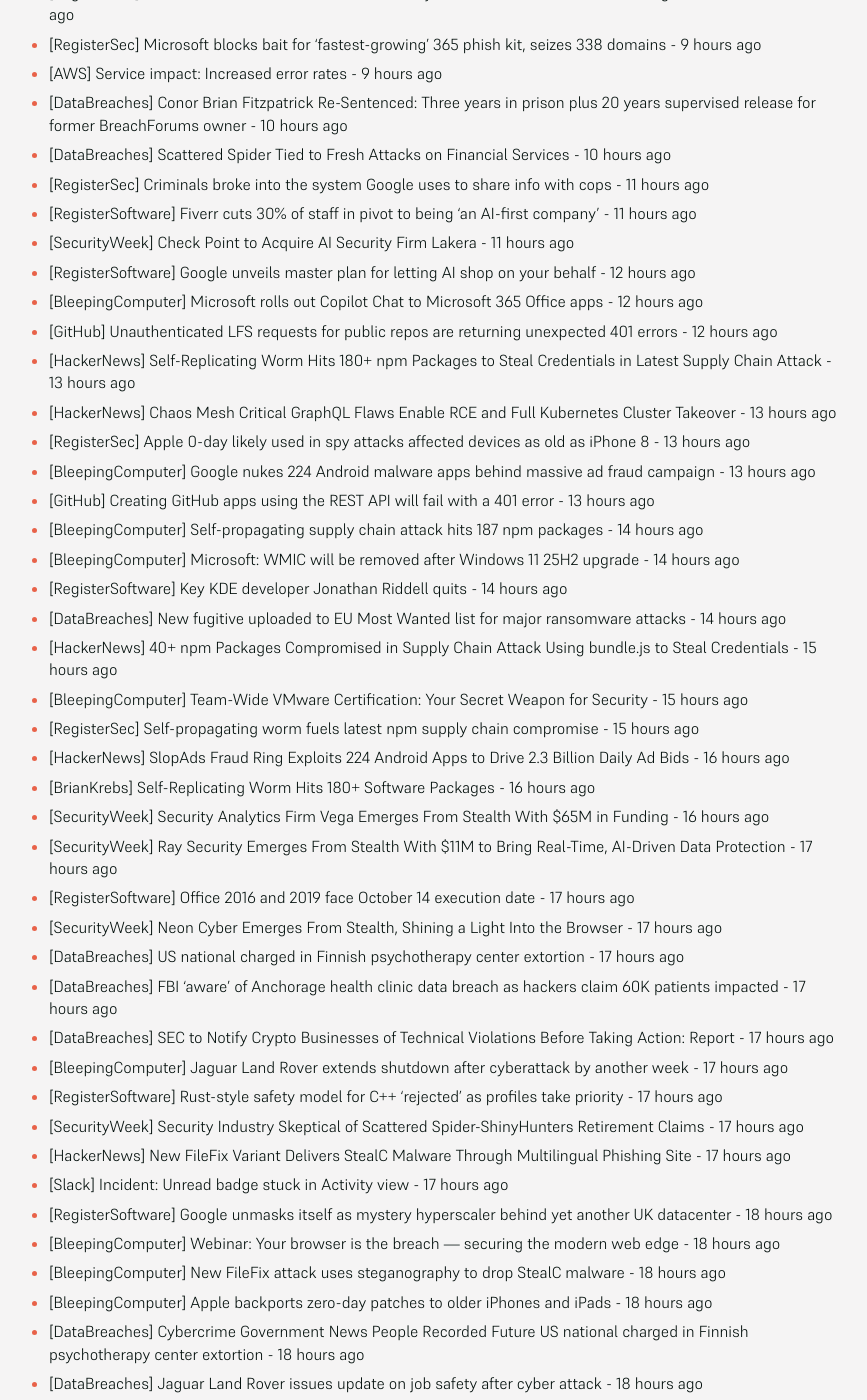
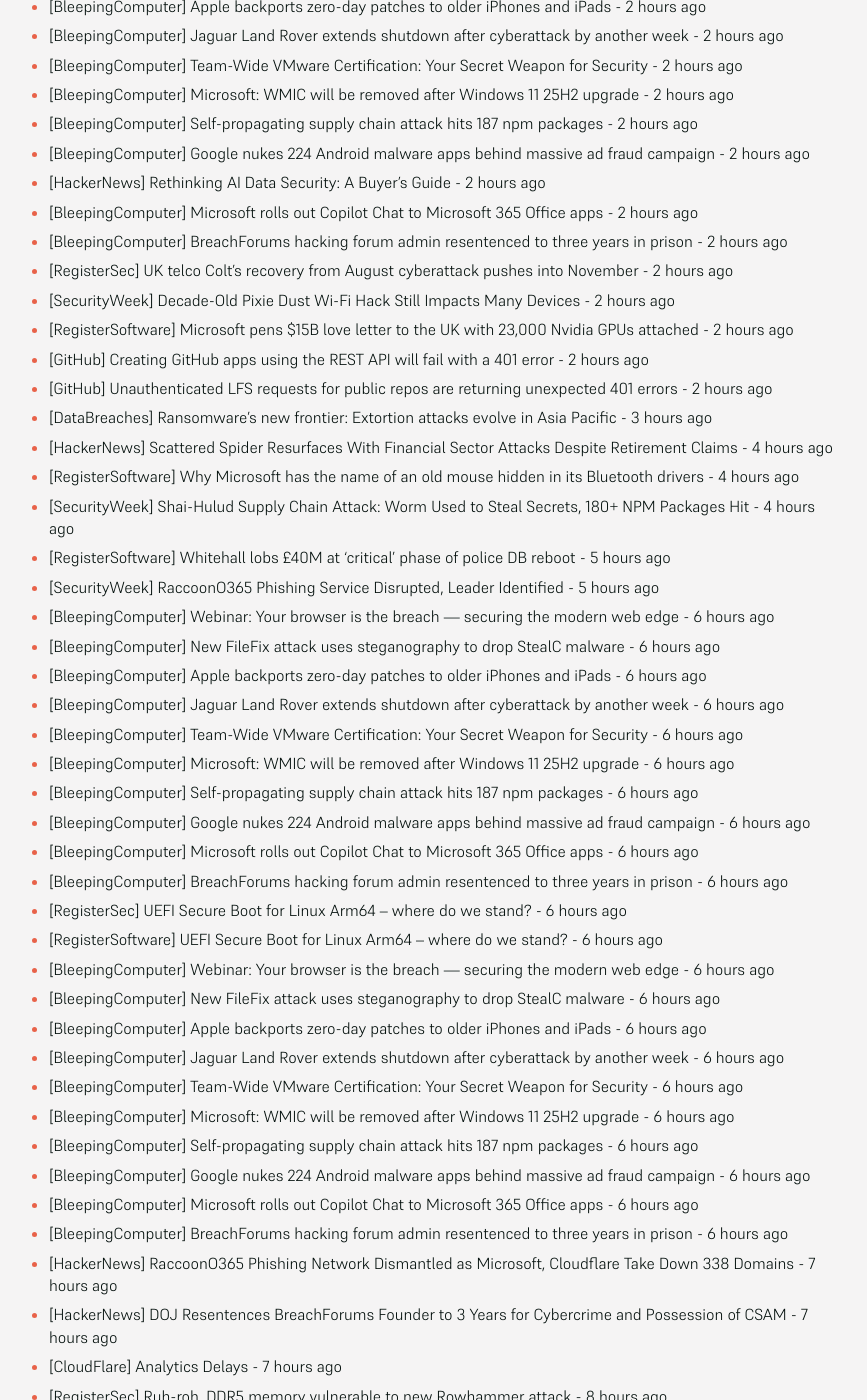
Before and after one commit to SecOpsNews/news, a Jekyll site: the page built from index.md, in a window 1280 px wide and 1400 px high, scrolled down 625 px. Shown: the whole window, without its empty margins (215-1082 px from the left). Built offline with Jekyll 4.4.1, drawn with Linux system fonts in a browser that asks for light colours; some of the changed text lies outside the part shown.

Commit message:
New Feed

```diff
--- a/index.md
+++ b/index.md
@@ -9,79 +9,132 @@ description: Latest Updates
 
 <!-- SecOps start -->
 
-- [HackerNews] RaccoonO365 Phishing Network Dismantled as Microsoft, Cloudflare Take Down 338 Domains - 23 minutes ago
-- [HackerNews] DOJ Resentences BreachForums Founder to 3 Years for Cybercrime and Possession of CSAM - 23 minutes ago
-- [CloudFlare] Analytics Delays - 47 minutes ago
-- [RegisterSec] Ruh-roh. DDR5 memory vulnerable to new Rowhammer attack - 1 hour ago
-- [HackerNews] RaccoonO365 Phishing Network Shut Down After Microsoft and Cloudflare Disrupt 338 Domains - 2 hours ago
-- [RegisterSec] Australia to let Big Tech choose its own adventure to enact kids social media ban - 4 hours ago
-- [SecurityWeek] CrowdStrike to Acquire Pangea to Launch AI Detection and Response (AIDR) - 8 hours ago
-- [AWS] Service is operating normally: [RESOLVED] Increased error rates - 8 hours ago
-- [BleepingComputer] BreachForums hacking forum admin resentenced to three years in prison - 9 hours ago
-- [RegisterSec] FileFix attacks use fake Facebook security alerts to trick victims into running infostealers - 9 hours ago
-- [RegisterSec] Microsoft blocks bait for ‘fastest-growing’ 365 phish kit, seizes 338 domains - 9 hours ago
-- [AWS] Service impact: Increased error rates - 9 hours ago
-- [DataBreaches] Conor Brian Fitzpatrick Re-Sentenced: Three years in prison plus 20 years supervised release for former BreachForums owner - 10 hours ago
-- [DataBreaches] Scattered Spider Tied to Fresh Attacks on Financial Services - 10 hours ago
-- [RegisterSec] Criminals broke into the system Google uses to share info with cops - 11 hours ago
-- [RegisterSoftware] Fiverr cuts 30% of staff in pivot to being 'an AI-first company' - 11 hours ago
-- [SecurityWeek] Check Point to Acquire AI Security Firm Lakera - 11 hours ago
-- [RegisterSoftware] Google unveils master plan for letting AI shop on your behalf - 12 hours ago
-- [BleepingComputer] Microsoft rolls out Copilot Chat to Microsoft 365 Office apps - 12 hours ago
-- [GitHub] Unauthenticated LFS requests for public repos are returning unexpected 401 errors - 12 hours ago
-- [HackerNews] Self-Replicating Worm Hits 180+ npm Packages to Steal Credentials in Latest Supply Chain Attack - 13 hours ago
-- [HackerNews] Chaos Mesh Critical GraphQL Flaws Enable RCE and Full Kubernetes Cluster Takeover - 13 hours ago
-- [RegisterSec] Apple 0-day likely used in spy attacks affected devices as old as iPhone 8 - 13 hours ago
-- [BleepingComputer] Google nukes 224 Android malware apps behind massive ad fraud campaign - 13 hours ago
-- [GitHub] Creating GitHub apps using the REST API will fail with a 401 error - 13 hours ago
-- [BleepingComputer] Self-propagating supply chain attack hits 187 npm packages - 14 hours ago
-- [BleepingComputer] Microsoft: WMIC will be removed after Windows 11 25H2 upgrade - 14 hours ago
-- [RegisterSoftware] Key KDE developer Jonathan Riddell quits - 14 hours ago
-- [DataBreaches] New fugitive uploaded to EU Most Wanted list for major ransomware attacks - 14 hours ago
-- [HackerNews] 40+ npm Packages Compromised in Supply Chain Attack Using bundle.js to Steal Credentials - 15 hours ago
-- [BleepingComputer] Team-Wide VMware Certification: Your Secret Weapon for Security - 15 hours ago
-- [RegisterSec] Self-propagating worm fuels latest npm supply chain compromise - 15 hours ago
-- [HackerNews] SlopAds Fraud Ring Exploits 224 Android Apps to Drive 2.3 Billion Daily Ad Bids - 16 hours ago
-- [BrianKrebs] Self-Replicating Worm Hits 180+ Software Packages - 16 hours ago
-- [SecurityWeek] Security Analytics Firm Vega Emerges From Stealth With $65M in Funding - 16 hours ago
-- [SecurityWeek] Ray Security Emerges From Stealth With $11M to Bring Real-Time, AI-Driven Data Protection - 17 hours ago
-- [RegisterSoftware] Office 2016 and 2019 face October 14 execution date - 17 hours ago
-- [SecurityWeek] Neon Cyber Emerges From Stealth, Shining a Light Into the Browser - 17 hours ago
-- [DataBreaches] US national charged in Finnish psychotherapy center extortion - 17 hours ago
-- [DataBreaches] FBI ‘aware’ of Anchorage health clinic data breach as hackers claim 60K patients impacted - 17 hours ago
-- [DataBreaches] SEC to Notify Crypto Businesses of Technical Violations Before Taking Action: Report - 17 hours ago
-- [BleepingComputer] Jaguar Land Rover extends shutdown after cyberattack by another week - 17 hours ago
-- [RegisterSoftware] Rust-style safety model for C++ 'rejected' as profiles take priority - 17 hours ago
-- [SecurityWeek] Security Industry Skeptical of Scattered Spider-ShinyHunters Retirement Claims - 17 hours ago
-- [HackerNews] New FileFix Variant Delivers StealC Malware Through Multilingual Phishing Site - 17 hours ago
-- [Slack] Incident: Unread badge stuck in Activity view - 17 hours ago
-- [RegisterSoftware] Google unmasks itself as mystery hyperscaler behind yet another UK datacenter - 18 hours ago
-- [BleepingComputer] Webinar: Your browser is the breach — securing the modern web edge - 18 hours ago
-- [BleepingComputer] New FileFix attack uses steganography to drop StealC malware - 18 hours ago
-- [BleepingComputer] Apple backports zero-day patches to older iPhones and iPads - 18 hours ago
-- [DataBreaches] Cybercrime Government News People  Recorded Future US national charged in Finnish psychotherapy center extortion - 18 hours ago
-- [DataBreaches] Jaguar Land Rover issues update on job safety after cyber attack - 18 hours ago
-- [DataBreaches] China slaps 1-hour deadline on reporting serious cyber incidents - 18 hours ago
-- [RegisterSec] 'FileFix' attacks use fake Facebook security alerts to trick victims into running infostealers - 18 hours ago
-- [CloudFlare] Issues with Durable Objects in Western Europe - 18 hours ago
-- [SecurityWeek] Neon Cyber Emerges from Stealth, Shining a Light into the Browser - 19 hours ago
-- [SecurityWeek] Rowhammer Attack Demonstrated Against DDR5 - 19 hours ago
-- [HackerNews] Securing the Agentic Era: Introducing Astrix's AI Agent Control Plane - 19 hours ago
-- [HackerNews] Apple Backports Fix for CVE-2025-43300 Exploited in Sophisticated Spyware Attack - 19 hours ago
-- [RegisterSoftware] Campaigners urge EU to mandate 15 years of OS updates - 19 hours ago
-- [SecurityWeek] ChatGPT’s Calendar Integration Can Be Exploited to Steal Emails - 19 hours ago
-- [RegisterSec] JLR stuck in neutral as losses skyrocket amid cyberattack cleanup - 19 hours ago
-- [SecurityWeek] ChatGPT’s New Calendar Integration Can Be Abused to Steal Emails - 19 hours ago
-- [RegisterSoftware] The end of Windows 10 means early Surface Hub hardware will be bricking it - 20 hours ago
-- [SecurityWeek] Fraud Prevention Company SEON Raises $80 Million in Series C Funding - 20 hours ago
-- [RegisterSoftware] Google unmasks itself as mystery hyperscaler behind £3.75B UK datacenter - 21 hours ago
-- [CloudFlare] Delays with Log Explorer - 21 hours ago
-- [RegisterSoftware] Overmind bags $6M to predict deployment blast radius before the explosion - 21 hours ago
-- [SecurityWeek] Endpoint Security Firm Remedio Raises $65 Million in First Funding Round - 22 hours ago
-- [SecurityWeek] Apple Rolls Out iOS 26, macOS Tahoe 26 With Patches for Over 50 Vulnerabilities - 22 hours ago
-- [RegisterSoftware] Linux Mint picks up the pace with LMDE 7 and Wayland-ready Cinnamon - 22 hours ago
-- [HackerNews] Phoenix RowHammer Attack Bypasses Advanced DDR5 Memory Protections in 109 Seconds - 23 hours ago
-- [RegisterSec] China slaps 1-hour deadline on reporting serious cyber incidents - 23 hours ago
+- [SecurityWeek] RegScale Raises $30 Million for GRC Platform - 29 minutes ago
+- [RegisterSoftware] Return on investment for Copilot? Microsoft has work to do - 29 minutes ago
+- [BleepingComputer] Microsoft and Cloudflare disrupt massive RaccoonO365 phishing service - 29 minutes ago
+- [RegisterSec] BreachForums kingpin goes from walk-free deal to 3-year stretch - 56 minutes ago
+- [RegisterSoftware] Strong Java LTS arrives with the release of 25 - 56 minutes ago
+- [HackerNews] From Quantum Hacks to AI Defenses – Expert Guide to Building Unbreakable Cyber Resilience - 56 minutes ago
+- [SecurityWeek] Details Emerge on Chinese Hacking Operation Impersonating US Lawmaker - 56 minutes ago
+- [SecurityWeek] Scalekit Raises $5.5 Million to Secure AI Agent Authentication - 1 hour ago
+- [SecurityWeek] BreachForums Owner Sent to Prison in Resentencing - 1 hour ago
+- [DataBreaches] Latvian health authority official and IT company head fined for data breach - 1 hour ago
+- [BleepingComputer] New FileFix attack uses steganography to drop StealC malware - 2 hours ago
+- [BleepingComputer] Apple backports zero-day patches to older iPhones and iPads - 2 hours ago
+- [BleepingComputer] Jaguar Land Rover extends shutdown after cyberattack by another week - 2 hours ago
+- [BleepingComputer] Team-Wide VMware Certification: Your Secret Weapon for Security - 2 hours ago
+- [BleepingComputer] Microsoft: WMIC will be removed after Windows 11 25H2 upgrade - 2 hours ago
+- [BleepingComputer] Self-propagating supply chain attack hits 187 npm packages - 2 hours ago
+- [BleepingComputer] Google nukes 224 Android malware apps behind massive ad fraud campaign - 2 hours ago
+- [HackerNews] Rethinking AI Data Security: A Buyer's Guide - 2 hours ago
+- [BleepingComputer] Microsoft rolls out Copilot Chat to Microsoft 365 Office apps - 2 hours ago
+- [BleepingComputer] BreachForums hacking forum admin resentenced to three years in prison - 2 hours ago
+- [RegisterSec] UK telco Colt’s recovery from August cyberattack pushes into November - 2 hours ago
+- [SecurityWeek] Decade-Old Pixie Dust Wi-Fi Hack Still Impacts Many Devices - 2 hours ago
+- [RegisterSoftware] Microsoft pens $15B love letter to the UK with 23,000 Nvidia GPUs attached - 2 hours ago
+- [GitHub] Creating GitHub apps using the REST API will fail with a 401 error - 2 hours ago
+- [GitHub] Unauthenticated LFS requests for public repos are returning unexpected 401 errors - 2 hours ago
+- [DataBreaches] Ransomware’s new frontier: Extortion attacks evolve in Asia Pacific - 3 hours ago
+- [HackerNews] Scattered Spider Resurfaces With Financial Sector Attacks Despite Retirement Claims - 4 hours ago
+- [RegisterSoftware] Why Microsoft has the name of an old mouse hidden in its Bluetooth drivers - 4 hours ago
+- [SecurityWeek] Shai-Hulud Supply Chain Attack: Worm Used to Steal Secrets, 180+ NPM Packages Hit - 4 hours ago
+- [RegisterSoftware] Whitehall lobs £40M at 'critical' phase of police DB reboot - 5 hours ago
+- [SecurityWeek] RaccoonO365 Phishing Service Disrupted, Leader Identified - 5 hours ago
+- [BleepingComputer] Webinar: Your browser is the breach — securing the modern web edge - 6 hours ago
+- [BleepingComputer] New FileFix attack uses steganography to drop StealC malware - 6 hours ago
+- [BleepingComputer] Apple backports zero-day patches to older iPhones and iPads - 6 hours ago
+- [BleepingComputer] Jaguar Land Rover extends shutdown after cyberattack by another week - 6 hours ago
+- [BleepingComputer] Team-Wide VMware Certification: Your Secret Weapon for Security - 6 hours ago
+- [BleepingComputer] Microsoft: WMIC will be removed after Windows 11 25H2 upgrade - 6 hours ago
+- [BleepingComputer] Self-propagating supply chain attack hits 187 npm packages - 6 hours ago
+- [BleepingComputer] Google nukes 224 Android malware apps behind massive ad fraud campaign - 6 hours ago
+- [BleepingComputer] Microsoft rolls out Copilot Chat to Microsoft 365 Office apps - 6 hours ago
+- [BleepingComputer] BreachForums hacking forum admin resentenced to three years in prison - 6 hours ago
+- [RegisterSec] UEFI Secure Boot for Linux Arm64 – where do we stand? - 6 hours ago
+- [RegisterSoftware] UEFI Secure Boot for Linux Arm64 – where do we stand? - 6 hours ago
+- [BleepingComputer] Webinar: Your browser is the breach — securing the modern web edge - 6 hours ago
+- [BleepingComputer] New FileFix attack uses steganography to drop StealC malware - 6 hours ago
+- [BleepingComputer] Apple backports zero-day patches to older iPhones and iPads - 6 hours ago
+- [BleepingComputer] Jaguar Land Rover extends shutdown after cyberattack by another week - 6 hours ago
+- [BleepingComputer] Team-Wide VMware Certification: Your Secret Weapon for Security - 6 hours ago
+- [BleepingComputer] Microsoft: WMIC will be removed after Windows 11 25H2 upgrade - 6 hours ago
+- [BleepingComputer] Self-propagating supply chain attack hits 187 npm packages - 6 hours ago
+- [BleepingComputer] Google nukes 224 Android malware apps behind massive ad fraud campaign - 6 hours ago
+- [BleepingComputer] Microsoft rolls out Copilot Chat to Microsoft 365 Office apps - 6 hours ago
+- [BleepingComputer] BreachForums hacking forum admin resentenced to three years in prison - 6 hours ago
+- [HackerNews] RaccoonO365 Phishing Network Dismantled as Microsoft, Cloudflare Take Down 338 Domains - 7 hours ago
+- [HackerNews] DOJ Resentences BreachForums Founder to 3 Years for Cybercrime and Possession of CSAM - 7 hours ago
+- [CloudFlare] Analytics Delays - 7 hours ago
+- [RegisterSec] Ruh-roh. DDR5 memory vulnerable to new Rowhammer attack - 8 hours ago
+- [HackerNews] RaccoonO365 Phishing Network Shut Down After Microsoft and Cloudflare Disrupt 338 Domains - 9 hours ago
+- [RegisterSec] Australia to let Big Tech choose its own adventure to enact kids social media ban - 11 hours ago
+- [SecurityWeek] CrowdStrike to Acquire Pangea to Launch AI Detection and Response (AIDR) - 15 hours ago
+- [AWS] Service is operating normally: [RESOLVED] Increased error rates - 15 hours ago
+- [BleepingComputer] BreachForums hacking forum admin resentenced to three years in prison - 16 hours ago
+- [RegisterSec] FileFix attacks use fake Facebook security alerts to trick victims into running infostealers - 16 hours ago
+- [RegisterSec] Microsoft blocks bait for ‘fastest-growing’ 365 phish kit, seizes 338 domains - 16 hours ago
+- [AWS] Service impact: Increased error rates - 16 hours ago
+- [DataBreaches] Conor Brian Fitzpatrick Re-Sentenced: Three years in prison plus 20 years supervised release for former BreachForums owner - 17 hours ago
+- [DataBreaches] Scattered Spider Tied to Fresh Attacks on Financial Services - 17 hours ago
+- [RegisterSec] Criminals broke into the system Google uses to share info with cops - 18 hours ago
+- [RegisterSoftware] Fiverr cuts 30% of staff in pivot to being 'an AI-first company' - 18 hours ago
+- [SecurityWeek] Check Point to Acquire AI Security Firm Lakera - 18 hours ago
+- [RegisterSoftware] Google unveils master plan for letting AI shop on your behalf - 19 hours ago
+- [BleepingComputer] Microsoft rolls out Copilot Chat to Microsoft 365 Office apps - 19 hours ago
+- [GitHub] Unauthenticated LFS requests for public repos are returning unexpected 401 errors - 19 hours ago
+- [HackerNews] Self-Replicating Worm Hits 180+ npm Packages to Steal Credentials in Latest Supply Chain Attack - 20 hours ago
+- [HackerNews] Chaos Mesh Critical GraphQL Flaws Enable RCE and Full Kubernetes Cluster Takeover - 20 hours ago
+- [RegisterSec] Apple 0-day likely used in spy attacks affected devices as old as iPhone 8 - 20 hours ago
+- [BleepingComputer] Google nukes 224 Android malware apps behind massive ad fraud campaign - 20 hours ago
+- [GitHub] Creating GitHub apps using the REST API will fail with a 401 error - 20 hours ago
+- [BleepingComputer] Self-propagating supply chain attack hits 187 npm packages - 21 hours ago
+- [BleepingComputer] Microsoft: WMIC will be removed after Windows 11 25H2 upgrade - 21 hours ago
+- [RegisterSoftware] Key KDE developer Jonathan Riddell quits - 21 hours ago
+- [DataBreaches] New fugitive uploaded to EU Most Wanted list for major ransomware attacks - 21 hours ago
+- [HackerNews] 40+ npm Packages Compromised in Supply Chain Attack Using bundle.js to Steal Credentials - 22 hours ago
+- [BleepingComputer] Team-Wide VMware Certification: Your Secret Weapon for Security - 22 hours ago
+- [RegisterSec] Self-propagating worm fuels latest npm supply chain compromise - 22 hours ago
+- [HackerNews] SlopAds Fraud Ring Exploits 224 Android Apps to Drive 2.3 Billion Daily Ad Bids - 23 hours ago
+- [BrianKrebs] Self-Replicating Worm Hits 180+ Software Packages - 23 hours ago
+- [SecurityWeek] Security Analytics Firm Vega Emerges From Stealth With $65M in Funding - 23 hours ago
+- [SecurityWeek] Ray Security Emerges From Stealth With $11M to Bring Real-Time, AI-Driven Data Protection - 1 day ago
+- [RegisterSoftware] Office 2016 and 2019 face October 14 execution date - 1 day ago
+- [SecurityWeek] Neon Cyber Emerges From Stealth, Shining a Light Into the Browser - 1 day ago
+- [DataBreaches] US national charged in Finnish psychotherapy center extortion - 1 day ago
+- [DataBreaches] FBI ‘aware’ of Anchorage health clinic data breach as hackers claim 60K patients impacted - 1 day ago
+- [DataBreaches] SEC to Notify Crypto Businesses of Technical Violations Before Taking Action: Report - 1 day ago
+- [BleepingComputer] Jaguar Land Rover extends shutdown after cyberattack by another week - 1 day ago
+- [RegisterSoftware] Rust-style safety model for C++ 'rejected' as profiles take priority - 1 day ago
+- [SecurityWeek] Security Industry Skeptical of Scattered Spider-ShinyHunters Retirement Claims - 1 day ago
+- [HackerNews] New FileFix Variant Delivers StealC Malware Through Multilingual Phishing Site - 1 day ago
+- [Slack] Incident: Unread badge stuck in Activity view - 1 day ago
+- [RegisterSoftware] Google unmasks itself as mystery hyperscaler behind yet another UK datacenter - 1 day ago
+- [BleepingComputer] Webinar: Your browser is the breach — securing the modern web edge - 1 day ago
+- [BleepingComputer] New FileFix attack uses steganography to drop StealC malware - 1 day ago
+- [BleepingComputer] Apple backports zero-day patches to older iPhones and iPads - 1 day ago
+- [DataBreaches] Cybercrime Government News People  Recorded Future US national charged in Finnish psychotherapy center extortion - 1 day ago
+- [DataBreaches] Jaguar Land Rover issues update on job safety after cyber attack - 1 day ago
+- [DataBreaches] China slaps 1-hour deadline on reporting serious cyber incidents - 1 day ago
+- [RegisterSec] 'FileFix' attacks use fake Facebook security alerts to trick victims into running infostealers - 1 day ago
+- [CloudFlare] Issues with Durable Objects in Western Europe - 1 day ago
+- [SecurityWeek] Neon Cyber Emerges from Stealth, Shining a Light into the Browser - 1 day ago
+- [SecurityWeek] Rowhammer Attack Demonstrated Against DDR5 - 1 day ago
+- [HackerNews] Securing the Agentic Era: Introducing Astrix's AI Agent Control Plane - 1 day ago
+- [HackerNews] Apple Backports Fix for CVE-2025-43300 Exploited in Sophisticated Spyware Attack - 1 day ago
+- [RegisterSoftware] Campaigners urge EU to mandate 15 years of OS updates - 1 day ago
+- [SecurityWeek] ChatGPT’s Calendar Integration Can Be Exploited to Steal Emails - 1 day ago
+- [RegisterSec] JLR stuck in neutral as losses skyrocket amid cyberattack cleanup - 1 day ago
+- [SecurityWeek] ChatGPT’s New Calendar Integration Can Be Abused to Steal Emails - 1 day ago
+- [RegisterSoftware] The end of Windows 10 means early Surface Hub hardware will be bricking it - 1 day ago
+- [SecurityWeek] Fraud Prevention Company SEON Raises $80 Million in Series C Funding - 1 day ago
+- [RegisterSoftware] Google unmasks itself as mystery hyperscaler behind £3.75B UK datacenter - 1 day ago
+- [CloudFlare] Delays with Log Explorer - 1 day ago
+- [RegisterSoftware] Overmind bags $6M to predict deployment blast radius before the explosion - 1 day ago
+- [SecurityWeek] Endpoint Security Firm Remedio Raises $65 Million in First Funding Round - 1 day ago
+- [SecurityWeek] Apple Rolls Out iOS 26, macOS Tahoe 26 With Patches for Over 50 Vulnerabilities - 1 day ago
+- [RegisterSoftware] Linux Mint picks up the pace with LMDE 7 and Wayland-ready Cinnamon - 1 day ago
+- [HackerNews] Phoenix RowHammer Attack Bypasses Advanced DDR5 Memory Protections in 109 Seconds - 1 day ago
+- [RegisterSec] China slaps 1-hour deadline on reporting serious cyber incidents - 1 day ago
 - [RegisterSoftware] It's the final countdown: Windows 10 hits end of support in less than 30 days - 1 day ago
 - [RegisterSoftware] ChatGPT: Why do most of your users ask for help writing - prose, not code? - 1 day ago
 - [HackerNews] 40 npm Packages Compromised in Supply Chain Attack Using bundle.js to Steal Credentials - 1 day ago
@@ -133,28 +186,14 @@ description: Latest Updates
 - [IT Governance] How ISO 27001 Helps You Comply With DORA - 1 day ago
 - [RegisterSoftware] Dirac audio glitch finally silenced in Windows 11 24H2 - 1 day ago
 - [BleepingComputer] Stop waiting on NVD — get real-time vulnerability alerts now - 1 day ago
-- [RegisterSoftware] Even fantasy money can buy a lot of power, just ask Larry Ellison - 1 day ago
-- [BleepingComputer] Microsoft fixes Windows 11 audio issues confirmed in December - 1 day ago
-- [DataBreaches] Ex-WhatsApp cybersecurity executive says Meta endangered billions of users in new suit - 1 day ago
-- [DataBreaches] Alphabet’s Verily covered up HIPAA violations, whistleblower says in lawsuit - 1 day ago
-- [SecurityWeek] Terra Security Raises $30 Million for AI Penetration Testing Platform - 1 day ago
-- [BleepingComputer] Microsoft says Windows September updates break SMBv1 shares - 1 day ago
-- [RegisterSec] Former FinWise employee may have accessed nearly 700K customer records - 1 day ago
-- [CloudFlare] Issues with API Shield - 1 day ago
-- [HackerNews] ⚡ Weekly Recap: Bootkit Malware, AI-Powered Attacks, Supply Chain Breaches, Zero-Days & More - 1 day ago
-- [HackerNews] 6 Browser-Based Attacks Security Teams Need to Prepare For Right Now - 1 day ago
-- [RegisterSec] Nork snoops whip up fake South Korean military ID with help from ChatGPT - 1 day ago
-- [RegisterSoftware] Nork snoops whip up fake South Korean military ID with help from ChatGPT - 1 day ago
-- [RegisterSec] China turns the screws on Nvidia with antitrust probe - 1 day ago
-- [SecurityWeek] FBI Shares IoCs for Recent Salesforce Intrusion Campaigns - 1 day ago
-- [SecurityWeek] Google Launched Behind-the-Scenes Campaign Against California Privacy Legislation; It Passed Anyway - 1 day ago
-- [RegisterSec] Jaguar Land Rover supply chain workers must get Covid-style support, says union - 1 day ago
-- [SecurityWeek] West Virginia Credit Union Notifying 187,000 People Impacted by 2023 Data Breach - 1 day ago
-- [RegisterSoftware] UK.gov decides tech projects worth billions are major but not 'mega' - 1 day ago
-- [RegisterSec] UK Lords take aim at Ofcom's 'child-protection' upgrades to Online Safety Act - 1 day ago
-- [HackerNews] AI-Powered Villager Pen Testing Tool Hits 11,000 PyPI Downloads Amid Abuse Concerns - 1 day ago
-- [SecurityWeek] Samsung Patches Zero-Day Exploited Against Android Users - 1 day ago
-- [RegisterSoftware] After deleting a web server, I started checking what I typed before hitting 'Enter' - 2 days ago
+- [RegisterSoftware] Even fantasy money can buy a lot of power, just ask Larry Ellison - 2 days ago
+- [BleepingComputer] Microsoft fixes Windows 11 audio issues confirmed in December - 2 days ago
+- [DataBreaches] Ex-WhatsApp cybersecurity executive says Meta endangered billions of users in new suit - 2 days ago
+- [DataBreaches] Alphabet’s Verily covered up HIPAA violations, whistleblower says in lawsuit - 2 days ago
+- [SecurityWeek] Terra Security Raises $30 Million for AI Penetration Testing Platform - 2 days ago
+- [BleepingComputer] Microsoft says Windows September updates break SMBv1 shares - 2 days ago
+- [RegisterSec] Former FinWise employee may have accessed nearly 700K customer records - 2 days ago
+- [CloudFlare] Issues with API Shield - 2 days ago
 - [DataBreaches] Russian-linked hackers appear to have launched a crippling cyberattack on Western New Mexico University - 4 months ago
 - [DataBreaches] SK Telecom vows to take full responsibility for damage from recent data leak - 4 months ago
 - [HackerNews] Storm-1977 Hits Education Clouds with AzureChecker, Deploys 200+ Crypto Mining Containers - 4 months ago
```
